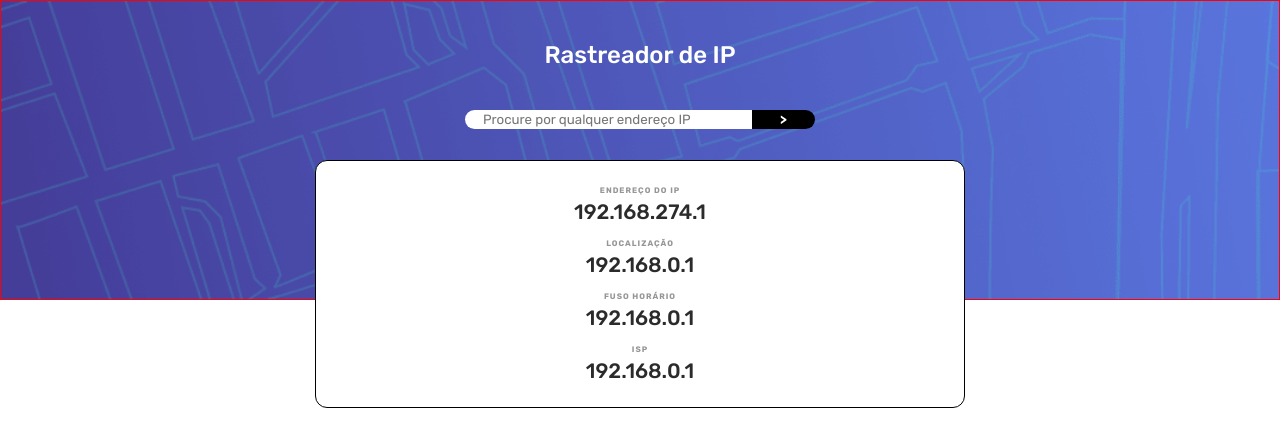
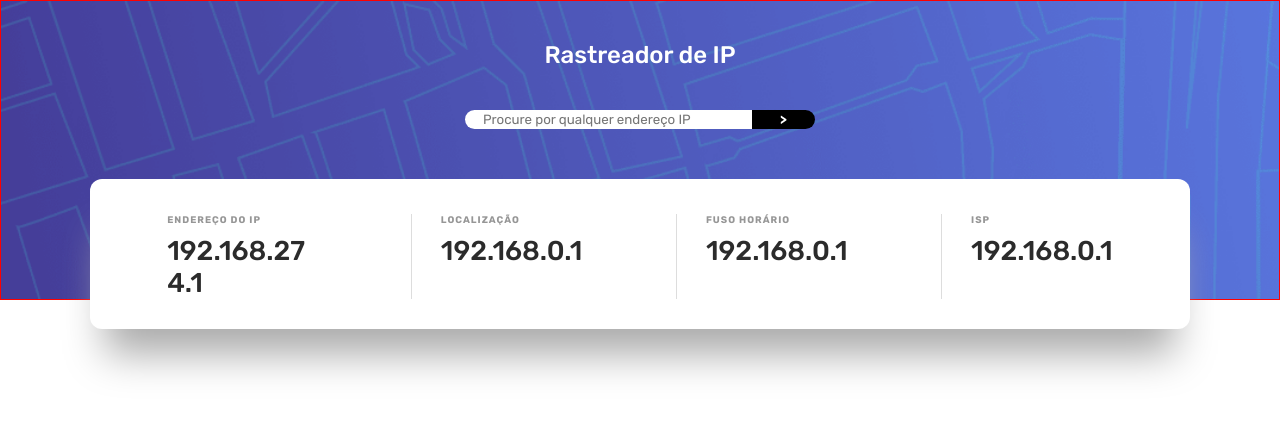
Before and after one commit to danilolmc/ip-address-tracker, a React (Create React App) app: page / in a window 1280 px wide. Shown: the top 446 px of the page. Built offline with nearby package versions, Linux system fonts and the light colour scheme.

Commit message:
Concluido o CSS do cabeçalho

```diff
--- a/src/components/AdressData/style.js
+++ b/src/components/AdressData/style.js
@@ -2,21 +2,22 @@ import styled from 'styled-components';
 
 export const Adress = styled.div`
 
-    width: 87%;
-    max-width:650px;
+    width: 86%;
+    max-width:1100px;
     background: #fff;
     border-radius:12px;
     margin-top: 2rem;
     display:flex;
     flex-direction:column;
-    min-height:15.5rem;
+    box-shadow: 10px 70px 40px -20px #000;
+    z-index:500;
     padding:25px 0;
-    border:1px solid;
+    /* border:1px solid; */
 
     span{
-        width:100%;
-        height:25%;
+
         margin:0 auto 10px auto;
+        position:relative;
 
         text-align:center;
 
@@ -35,6 +36,42 @@ export const Adress = styled.div`
             color:var(--very-dark-gray);
 
         }
+
+    }
+
+    @media(min-width: 700px)
+    {
+        flex-direction:row;
+        margin-top: 3.2rem;
+        padding:35px 15px 15px 15px;
+        box-shadow: 0px 40px 40px -15px #aaa;
+
+        span{
+            text-align:left;
+            height:auto;
+            width:auto;
+
+            > p:first-of-type{
+                font-size:.6rem;
+            }
+
+            > p:last-of-type{
+                font-size:1.7rem;
+                margin-top:10px;
+                word-wrap:break-word;
+                max-width:150px;
+            }
+
+            :nth-child(n+2)::before{
+                content:"";
+                background: #ddd;
+                position:absolute;
+                transform:translate(-30px,0);
+                height:85px;
+                width:1px;
+            }
+        }
+
     }
 
 `;
```
